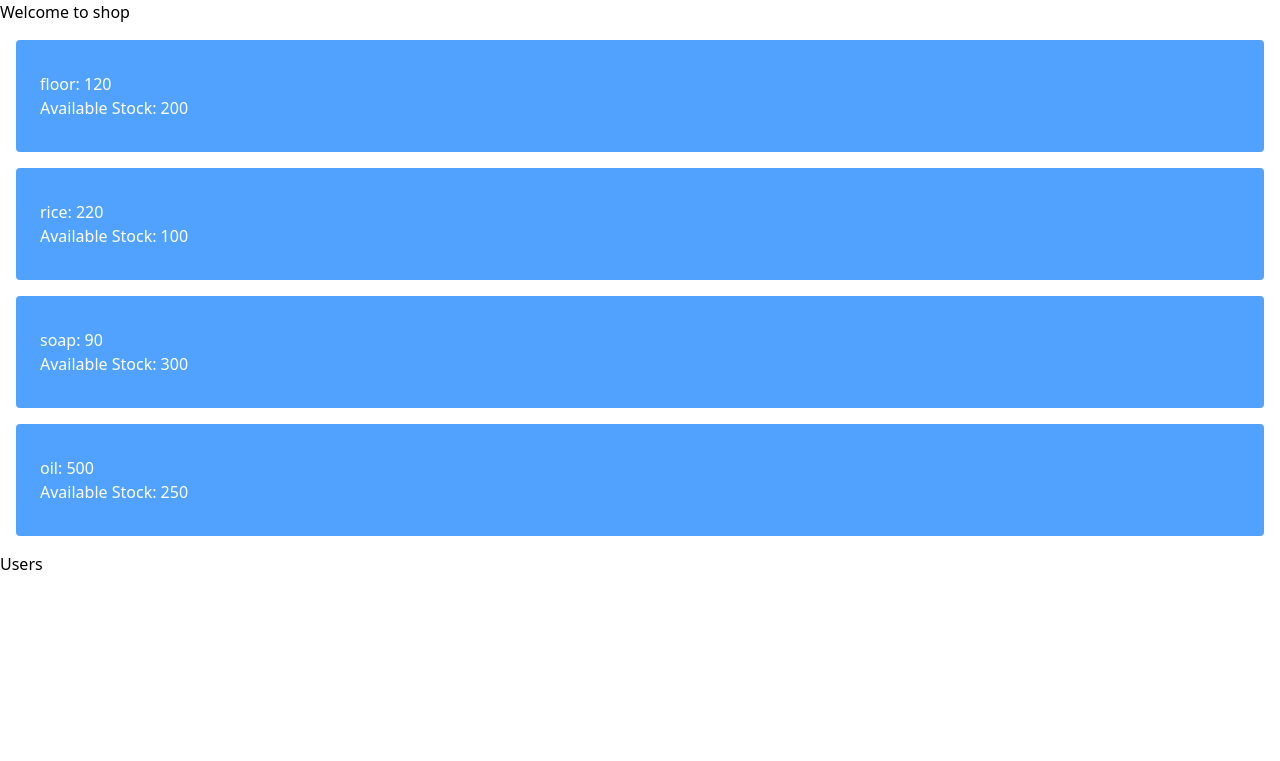
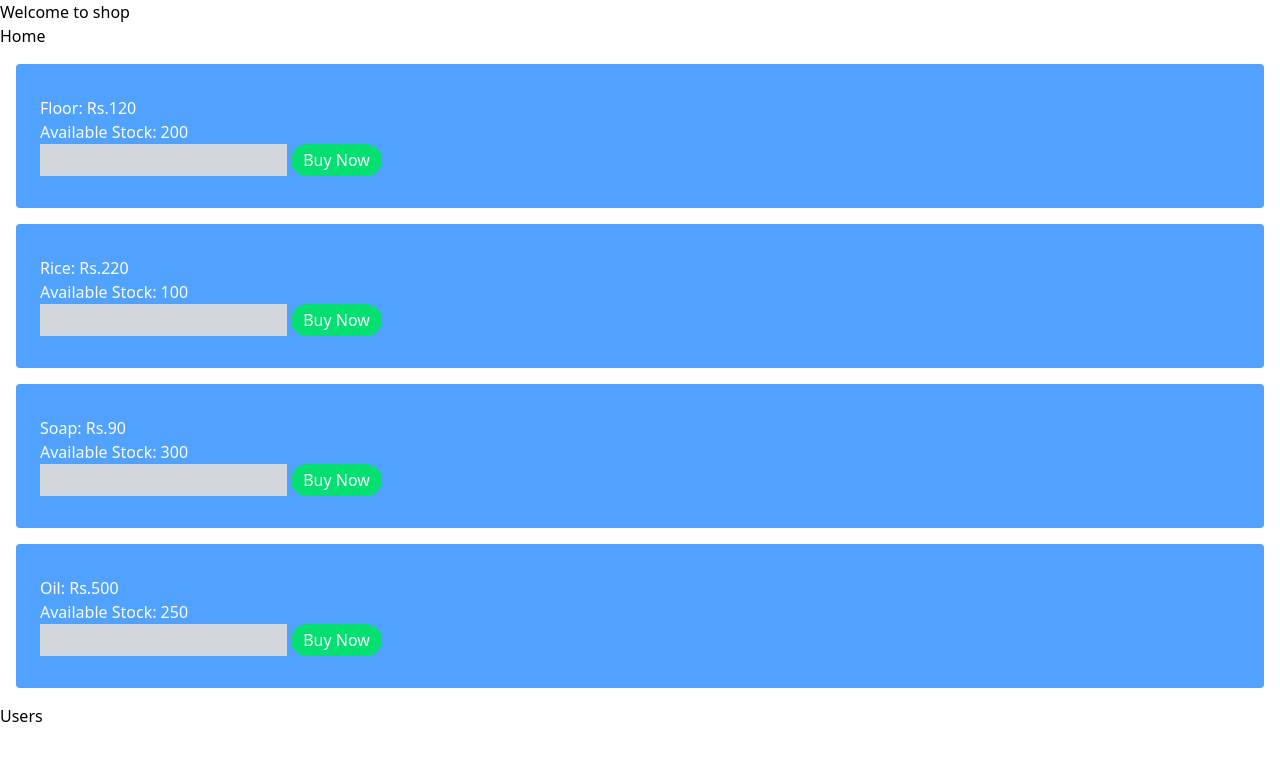
Before and after one commit to codeWithHak/learn-flask, a Flask app: page /shop in a window 1280 px wide. Shown: the top 761 px of the page. Run offline with Flask 3, Linux system fonts and the light colour scheme.

Commit message:
apply quantity functionality

```diff
--- a/03-kiryana-store-with-auth/app.py
+++ b/03-kiryana-store-with-auth/app.py
@@ -6,11 +6,14 @@ app.secret_key = "my_secret"
 users_data={}
 
 inventory=[
-    {'name':"floor", "price":'120', "available":"200"},
-    {'name':"rice", "price":'220', "available":"100"},
-    {'name':"soap", "price":'90', "available":"300"},
-    {'name':"oil", "price":'500', "available":"250"},
+    {'name':"floor", "price":'120', "available":200},
+    {'name':"rice", "price":'220', "available":100},
+    {'name':"soap", "price":'90', "available":300},
+    {'name':"oil", "price":'500', "available":250},
 ]
+
+quantity = 0
+
 
 
 @app.route("/")
@@ -55,3 +58,15 @@ def shop():
 @app.route("/users")
 def users():
     return render_template("users.html", users_data=users_data)
+
+@app.route("/buy", methods=["POST"])
+def buy():
+    item_name = request.form.get("item_name")
+    quantity = int(request.form.get("quantity"))
+
+    for item in inventory:
+        if item_name == item['name'] and quantity <= item['available']:
+            item['available'] -= quantity
+            break
+
+    return redirect(url_for("shop"))
--- a/03-kiryana-store-with-auth/templates/shop.html
+++ b/03-kiryana-store-with-auth/templates/shop.html
@@ -8,12 +8,17 @@
 </head>
 <body>
     <h1>Welcome to shop</h1>
+    <a href="/">Home</a>
+    {% for item in inventory %}
+    <form method="POST" action="/buy" class="py-8 px-6 bg-blue-400 text-white rounded m-4">
+        <p>{{item['name'].title()}}: Rs.{{item['price']}}</p>
+        <p>Available Stock: {{item['available']}}</p>
 
-    {% for item in inventory %}
-    <div class="py-8 px-6 bg-blue-400 text-white rounded m-4">
-        <p>{{item['name']}}: {{item['price']}}</p>
-        <p>Available Stock: {{item['available']}}</p>
-    </div>
+        <input type="hidden" name="item_name" value="{{item['name']}}" min="1" max="{{item['available']}}" required>
+        <input class="bg-gray-300 px-2 py-1" type="number" name="quantity" >
+        <button type="submit" class="px-3 py-1 bg-green-400 rounded-full">Buy Now</button>
+
+    </form>
     {% endfor %}
     <a href="/users">Users</a>
 </body>
```
